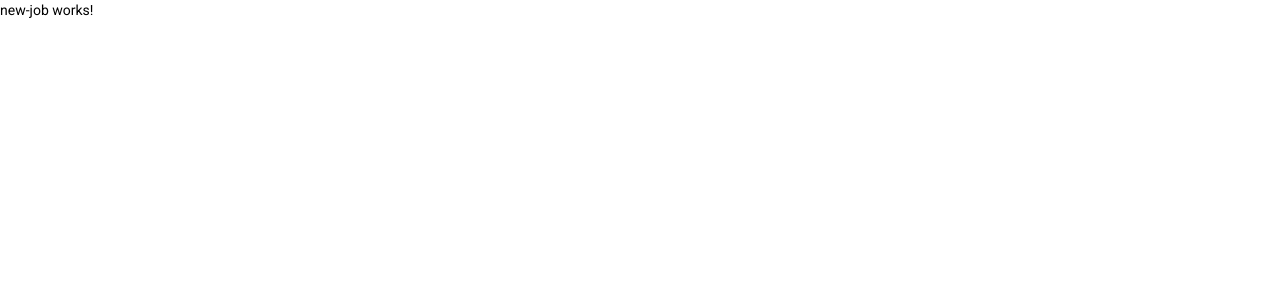
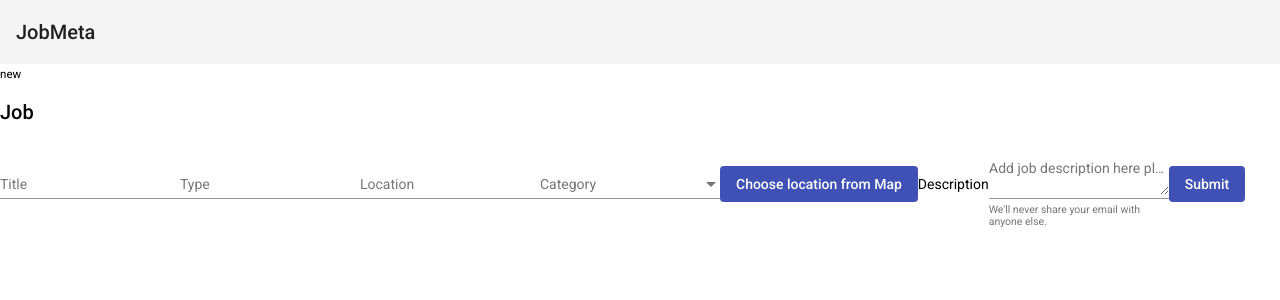
Before and after one commit to 01shadowalker01/jobmeta-interview, an Angular app: page /new-job in a window 1280 px wide. Shown: the top 300 px of the page. Built offline with nearby package versions, Linux system fonts and the light colour scheme.

Commit message:
feat: Add basic templates

```diff
--- a/src/app/job-application/components/application-list/application-list.component.html
+++ b/src/app/job-application/components/application-list/application-list.component.html
@@ -1 +1,41 @@
-<p>application-list works!</p>
+<mat-toolbar>
+  <h1>JobMeta</h1>
+  <mat-form-field>
+    <mat-label>Search</mat-label>
+    <input matInput />
+  </mat-form-field>
+  <mat-form-field>
+    <mat-label>Job</mat-label>
+    <mat-select>
+      <mat-option *ngFor="let food of foods" [value]="food">
+        {{ food }}
+      </mat-option>
+    </mat-select>
+  </mat-form-field>
+  <button mat-flat-button color="primary"><mat-icon>search</mat-icon></button>
+  <button mat-flat-button color="primary" routerLink="/new-applicant">
+    Add Application
+    <mat-icon>arrow_right_alt</mat-icon>
+  </button>
+</mat-toolbar>
+
+<table mat-table [dataSource]="applicationList">
+  <ng-container matColumnDef="name">
+    <th mat-header-cell *matHeaderCellDef><strong>Name(email)</strong></th>
+    <td mat-cell *matCellDef="let row"></td>
+  </ng-container>
+  <ng-container matColumnDef="phone">
+    <th mat-header-cell *matHeaderCellDef><strong>Phone</strong></th>
+    <td mat-cell *matCellDef="let row"></td>
+  </ng-container>
+  <ng-container matColumnDef="job">
+    <th mat-header-cell *matHeaderCellDef><strong>Job</strong></th>
+    <td mat-cell *matCellDef="let row"></td>
+  </ng-container>
+  <ng-container matColumnDef="status">
+    <th mat-header-cell *matHeaderCellDef><strong>Status</strong></th>
+    <td mat-cell *matCellDef="let row"></td>
+  </ng-container>
+  <tr mat-header-row *matHeaderRowDef="columns"></tr>
+  <tr mat-row *matRowDef="let row; columns: columns"></tr>
+</table>
--- a/src/app/job-application/components/application-list/application-list.component.ts
+++ b/src/app/job-application/components/application-list/application-list.component.ts
@@ -1,4 +1,5 @@
 import { Component, OnInit } from "@angular/core";
+import { MatTableDataSource } from "@angular/material/table";
 
 @Component({
   selector: "hbm-application-list",
@@ -6,6 +7,10 @@
   styleUrls: ["./application-list.component.scss"],
 })
 export class ApplicationListComponent implements OnInit {
+  applicationList = new MatTableDataSource();
+  columns = ["name", "phone", "job", "status"];
+  foods = [];
+
   constructor() {}
 
   ngOnInit(): void {}
--- a/src/app/job-application/components/new-applicant/new-applicant.component.html
+++ b/src/app/job-application/components/new-applicant/new-applicant.component.html
@@ -1 +1,46 @@
-<p>new-applicant works!</p>
+<mat-toolbar>
+  <h1>JobMeta</h1>
+</mat-toolbar>
+
+<article class="content-wrapper">
+  <h5>new</h5>
+  <h2>Applicant</h2>
+  <form (ngSubmit)="onSubmit()">
+    <mat-form-field>
+      <mat-label>Full Name</mat-label>
+      <input matInput />
+    </mat-form-field>
+    <mat-form-field>
+      <mat-label>Email</mat-label>
+      <input matInput />
+    </mat-form-field>
+    <mat-form-field>
+      <mat-label>Phone</mat-label>
+      <input matInput />
+    </mat-form-field>
+    <mat-form-field>
+      <mat-label>Status</mat-label>
+      <mat-select>
+        <mat-option *ngFor="let food of foods" [value]="food">
+          {{ food }}
+        </mat-option>
+      </mat-select>
+    </mat-form-field>
+    <mat-form-field>
+      <mat-label>Job</mat-label>
+      <mat-select>
+        <mat-option *ngFor="let food of foods" [value]="food">
+          {{ food }}
+        </mat-option>
+      </mat-select>
+    </mat-form-field>
+    <button mat-flat-button type="button" color="primary" routerLink="/new-job">
+      +
+    </button>
+    <mat-form-field>
+      <mat-label>Input</mat-label>
+      <input matInput />
+    </mat-form-field>
+    <button mat-flat-button type="submit" color="primary">Submit</button>
+  </form>
+</article>
--- a/src/app/job-application/components/new-applicant/new-applicant.component.scss
+++ b/src/app/job-application/components/new-applicant/new-applicant.component.scss
@@ -0,0 +1,3 @@
+.content-wrapper {
+
+}
--- a/src/app/job-application/components/new-applicant/new-applicant.component.ts
+++ b/src/app/job-application/components/new-applicant/new-applicant.component.ts
@@ -6,7 +6,10 @@
   styleUrls: ["./new-applicant.component.scss"],
 })
 export class NewApplicantComponent implements OnInit {
+  foods = [];
   constructor() {}
 
   ngOnInit(): void {}
+
+  onSubmit() {}
 }
--- a/src/app/job-application/components/new-job/new-job.component.html
+++ b/src/app/job-application/components/new-job/new-job.component.html
@@ -1 +1,43 @@
-<p>new-job works!</p>
+<mat-toolbar>
+  <h1>JobMeta</h1>
+</mat-toolbar>
+
+<article class="content-wrapper">
+  <h5>new</h5>
+  <h2>Job</h2>
+  <form (ngSubmit)="onSubmit()">
+    <mat-form-field>
+      <mat-label>Title</mat-label>
+      <input matInput />
+    </mat-form-field>
+    <mat-form-field>
+      <mat-label>Type</mat-label>
+      <input matInput />
+    </mat-form-field>
+    <mat-form-field>
+      <mat-label>Location</mat-label>
+      <input matInput />
+    </mat-form-field>
+    <mat-form-field>
+      <mat-label>Category</mat-label>
+      <mat-select>
+        <mat-option *ngFor="let food of foods" [value]="food">
+          {{ food }}
+        </mat-option>
+      </mat-select>
+    </mat-form-field>
+    <button mat-flat-button type="button" color="primary">
+      Choose location from Map
+    </button>
+
+    <mat-label>Description</mat-label>
+    <mat-form-field>
+      <textarea
+        matInput
+        placeholder="Add job description here please"
+      ></textarea>
+      <mat-hint>We'll never share your email with anyone else. </mat-hint>
+    </mat-form-field>
+    <button mat-flat-button type="submit" color="primary">Submit</button>
+  </form>
+</article>
--- a/src/app/job-application/components/new-job/new-job.component.ts
+++ b/src/app/job-application/components/new-job/new-job.component.ts
@@ -6,7 +6,10 @@
   styleUrls: ["./new-job.component.scss"],
 })
 export class NewJobComponent implements OnInit {
+  foods = [];
   constructor() {}
 
   ngOnInit(): void {}
+
+  onSubmit() {}
 }
```
Also changed, not shown: src/app/job-application/job-application.module.ts (+20 -1 lines).
